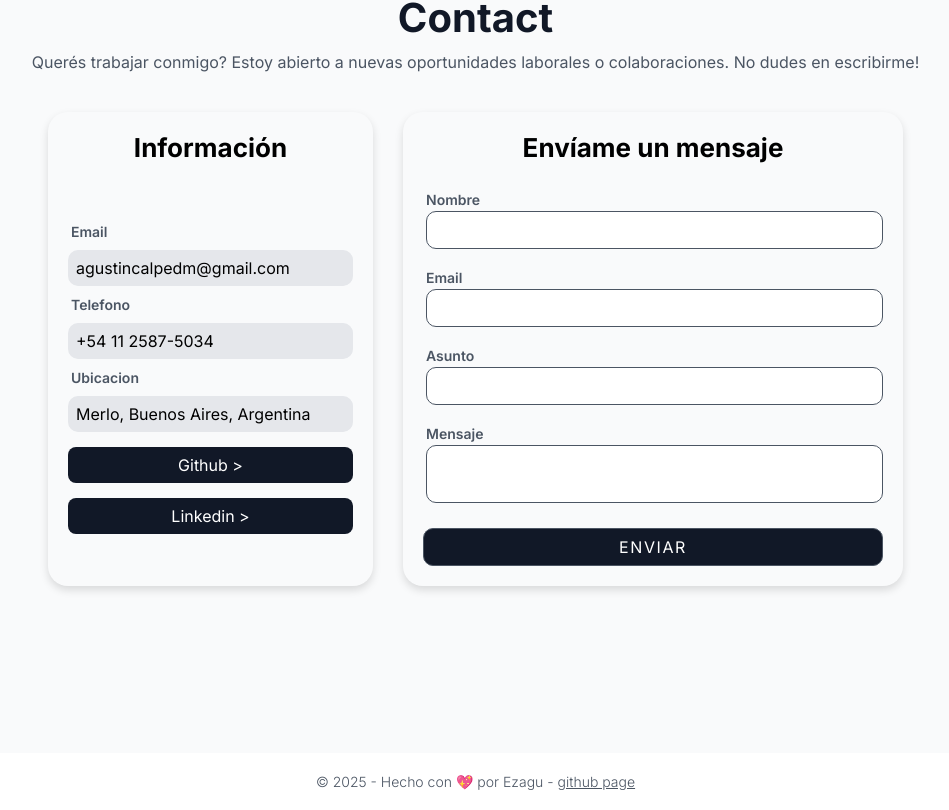
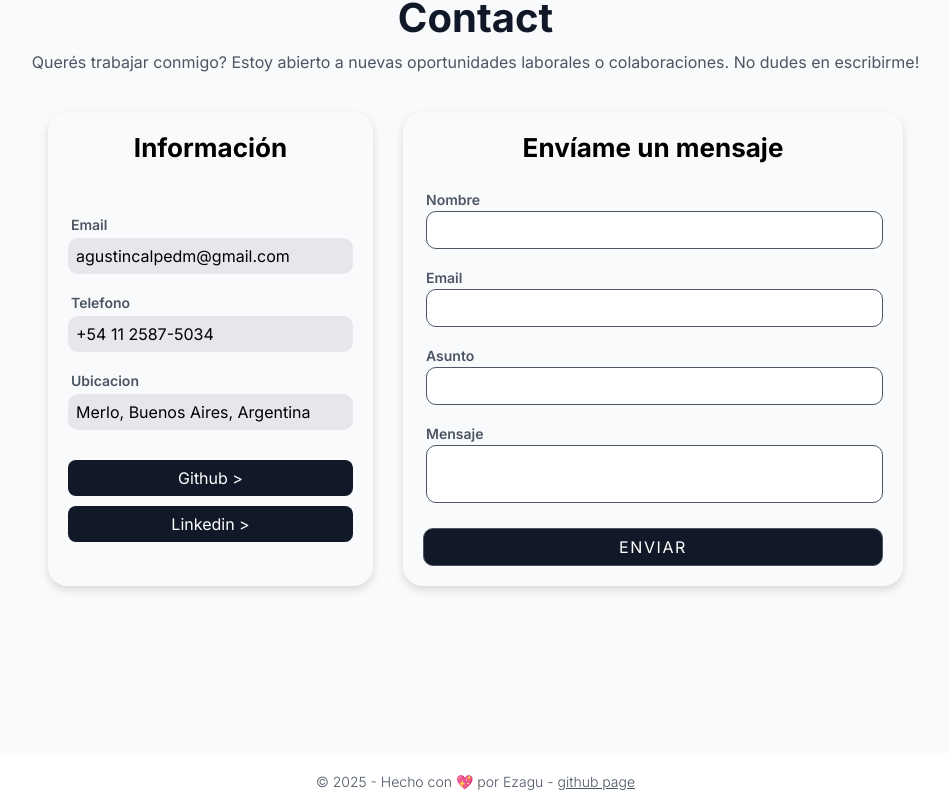
Before and after one commit to Ezagu/ezagudev, a React (Create React App) app: page / in a window 1280 px wide. Shown: the part 2749-3559 px from the top of the page, without its empty margins (157-1106 px from the left). Built offline with nearby package versions, Linux system fonts and the light colour scheme.

Commit message:
Imporve info contact and scroll to top when click </Ezagu> o home

```diff
--- a/src/components/Header/Header.js
+++ b/src/components/Header/Header.js
@@ -6,12 +6,12 @@ export const Header = () => {
   return (
     <header className='header' id='home'>
       <div className='header-content'>
-        <h2 className='header-title'><a href='#home'>&lt;Ezagu /&gt;</a></h2>
+        <h2 className='header-title'><a href='#'>&lt;Ezagu /&gt;</a></h2>
         <nav>
           <ul className='nav-list'>
             <li>
               <a
-                href='#home'
+                href='#'
                 className='link'
               >
                 Home
--- a/src/pages/Contact/Contact.css
+++ b/src/pages/Contact/Contact.css
@@ -52,17 +52,25 @@
   display: flex;
   flex-direction: column;
   justify-content: center;
+  gap: 10px;
 }
 
-.info-item {
+.info-item-title {
+  margin-bottom: 5px;
+}
+
+.info-item-text {
   padding: 8px;
   background-color: #e5e7eb;
   border-radius: 10px;
   text-align: start;
 }
 
-.info-button {
-  margin-top: 15px;
+.info-buttons-container {
+  display: flex;
+  flex-direction: column;
+  margin-top: 20px;
+  gap: 10px;
 }
 
 /*------ENVIAR MENSAJE-------*/
--- a/src/pages/Contact/Contact.js
+++ b/src/pages/Contact/Contact.js
@@ -10,29 +10,36 @@ export const Contact = () => {
       <div className='contact-content'>
         <div className='info-contact'>
           <h2 className='contact-area-title'>Información</h2>
+
           <div className='info-body'>
-
-            <h3 className='contact-label-item'>
+            <div className='info-item'>
+              <h3 className='contact-label-item info-item-title'>
               Email
               </h3>
-            <div className='info-item'>
+              <p className='info-item-text'>
                 agustincalpedm@gmail.com
+              </p>
             </div>
 
-            <h3 className='contact-label-item'>
+            <div className='info-item'>
+              <h3 className='contact-label-item info-item-title'>
                 Telefono
               </h3>
-            <div className='info-item'>
+              <p className='info-item-text'>
                 +54 11 2587-5034
+              </p>
             </div>
 
-            <h3 className='contact-label-item'>
+            <div className='info-item'>
+              <h3 className='contact-label-item info-item-title'>
                 Ubicacion
               </h3>
-            <div className='info-item'>
+              <div className='info-item-text'>
                 Merlo, Buenos Aires, Argentina
               </div>
+            </div>
 
+            <div className='info-buttons-container'>
               <a
                 href='https://www.github.com/Ezagu'
                 target='_blank'
@@ -50,6 +57,8 @@ export const Contact = () => {
               >
                 Linkedin &gt;
               </a>
+            </div>
+
           </div>
         </div>
         <form className='form'>
--- a/src/pages/Project/Project.js
+++ b/src/pages/Project/Project.js
@@ -10,7 +10,10 @@ export const Project = () => {
 
   return (
     <div className='project-page'>
-      <Link to='/projects' className='back-link'>&lt; Projects</Link>
+      <Link
+        to='/#projects'
+        className='back-link'
+      >&lt; Projects</Link>
 
       <div className='project-img'>
         <img
```
Lines whose indentation alone changed are shown as unchanged.
